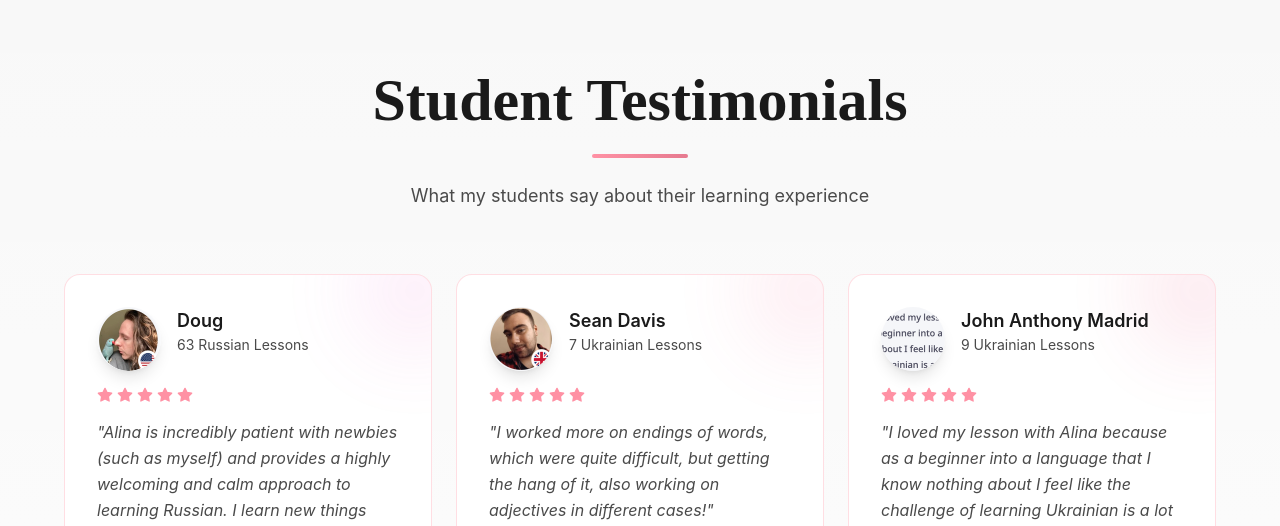
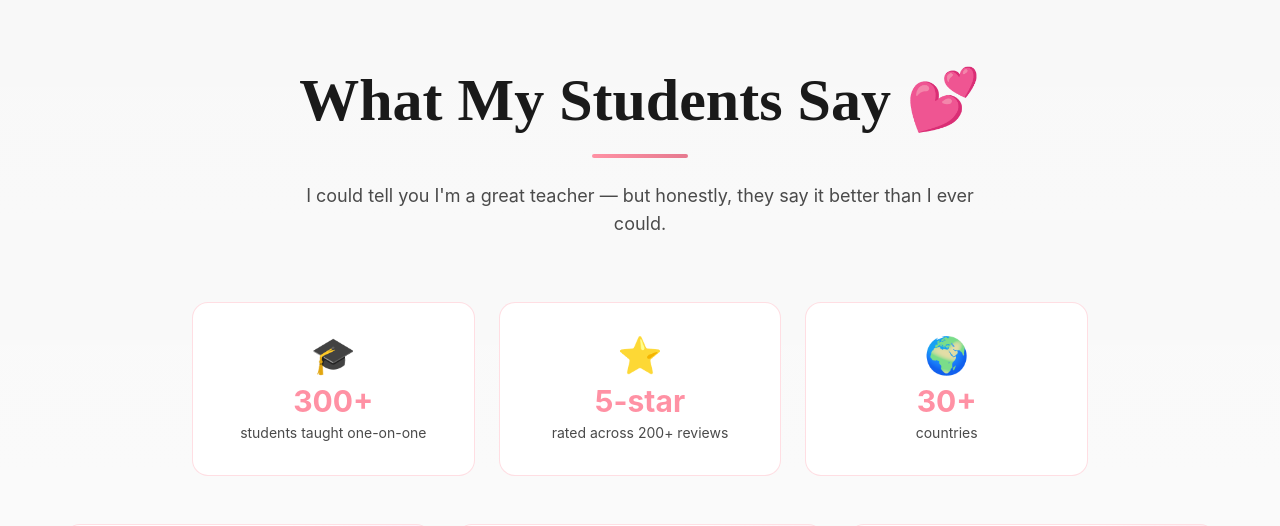
Before and after one commit to matthewrobertmac/alinazelinska.com, a React (Create React App) app in the folder frontend/: page /testimonials in a window 1280 px wide. Both pictures are taken after a click on the button "Enter Website". Shown: the part 138-664 px from the top of the page. Built offline with nearby package versions, Linux system fonts and the light colour scheme; no server answers.

Commit message:
auto-commit for b01615e9-297a-44ec-b004-225a005300dc

```diff
--- a/frontend/src/pages/Testimonials.js
+++ b/frontend/src/pages/Testimonials.js
@@ -1,9 +1,12 @@
 import React, { useEffect, useState } from 'react';
+import { Link } from 'react-router-dom';
+import { useTranslation } from 'react-i18next';
 import { motion } from 'framer-motion';
-import { testimonials, meta } from '../data/content';
+import { testimonials, meta, testimonialStats } from '../data/content';
 import { FiChevronLeft, FiChevronRight, FiStar } from 'react-icons/fi';
 
 const Testimonials = () => {
+  const { t } = useTranslation();
   const [currentPage, setCurrentPage] = useState(0);
   const testimonialsPerPage = 6;
   const totalPages = Math.ceil(testimonials.length / testimonialsPerPage);
@@ -71,12 +74,35 @@ const Testimonials = () => {
               className="text-5xl md:text-6xl font-serif font-bold mb-6"
               data-testid="testimonials-title"
             >
-              Student Testimonials
+              {t('testimonials.title')}
             </h1>
             <div className="w-24 h-1 bg-gradient-to-r from-[var(--color-accent)] to-[var(--color-accent-hover)] mx-auto rounded-full mb-6"></div>
             <p className="text-lg text-[var(--color-text-secondary)] max-w-2xl mx-auto">
-              What my students say about their learning experience
+              {t('testimonials.subtitle')}
             </p>
+          </motion.div>
+
+          {/* Stats Bar */}
+          <motion.div
+            initial={{ opacity: 0, y: 20 }}
+            animate={{ opacity: 1, y: 0 }}
+            transition={{ duration: 0.6, delay: 0.2 }}
+            className="grid grid-cols-1 md:grid-cols-3 gap-6 mb-12 max-w-4xl mx-auto"
+          >
+            {testimonialStats.map((stat, index) => (
+              <div
+                key={index}
+                className="card text-center p-6"
+              >
+                <div className="text-4xl mb-2">{stat.icon}</div>
+                <div className="text-3xl font-bold text-[var(--color-accent)] mb-1">
+                  {stat.number}
+                </div>
+                <div className="text-sm text-[var(--color-text-secondary)]">
+                  {stat.label}
+                </div>
+              </div>
+            ))}
           </motion.div>
 
           {/* Testimonials Grid */}
@@ -184,6 +210,28 @@ const Testimonials = () => {
               </button>
             </motion.div>
           )}
+
+          {/* Bottom CTA Section */}
+          <motion.div
+            initial={{ opacity: 0, y: 30 }}
+            whileInView={{ opacity: 1, y: 0 }}
+            transition={{ duration: 0.6 }}
+            viewport={{ once: true }}
+            className="mt-16 text-center"
+          >
+            <h2 className="text-3xl md:text-4xl font-serif font-bold mb-4">
+              {t('testimonials.cta.title')}
+            </h2>
+            <p className="text-lg text-[var(--color-text-secondary)] mb-8 max-w-2xl mx-auto">
+              {t('testimonials.cta.subtitle')}
+            </p>
+            <Link
+              to="/booking"
+              className="btn-primary inline-flex items-center gap-2"
+            >
+              {t('testimonials.cta.button')}
+            </Link>
+          </motion.div>
         </div>
       </section>
     </div>
```
